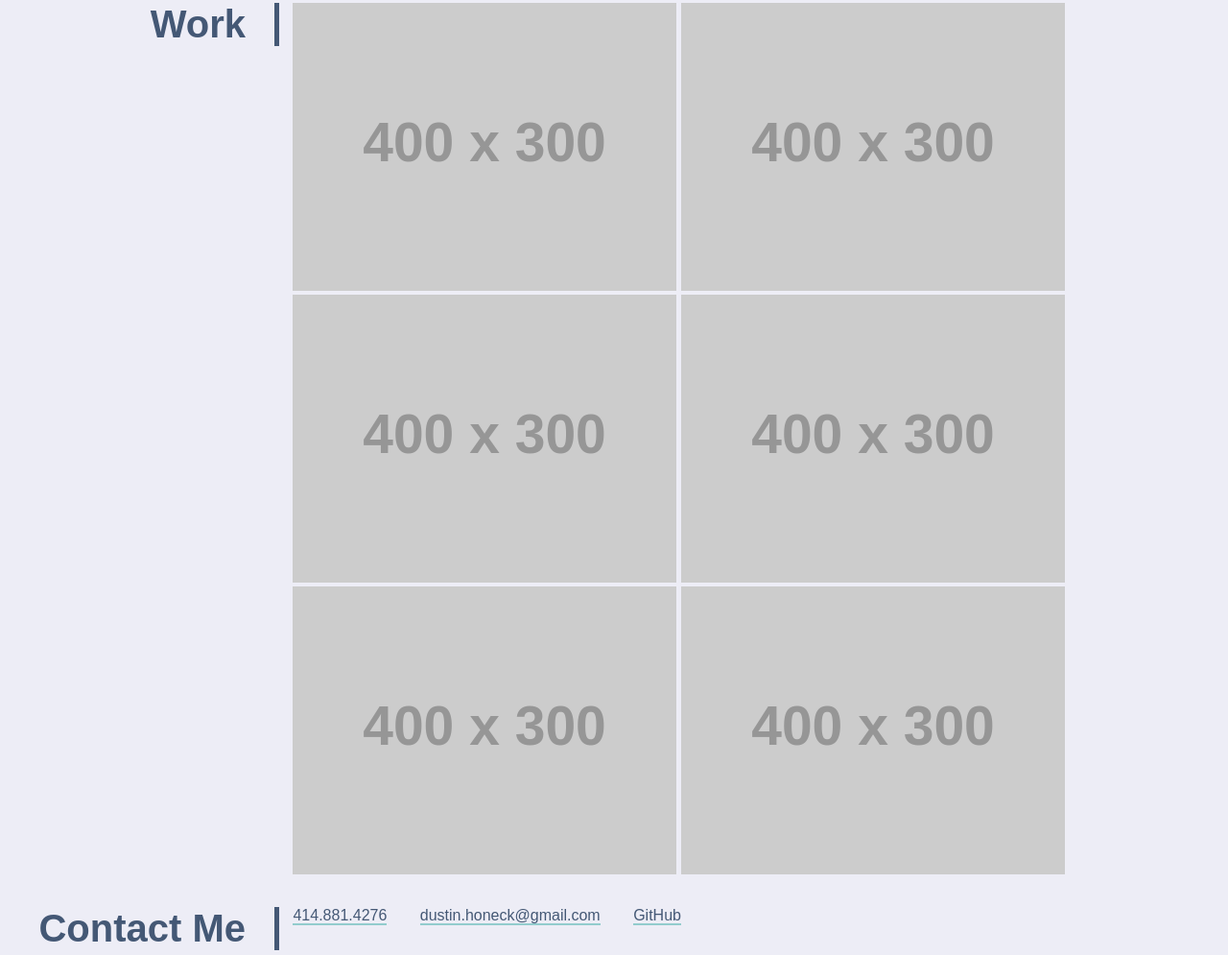
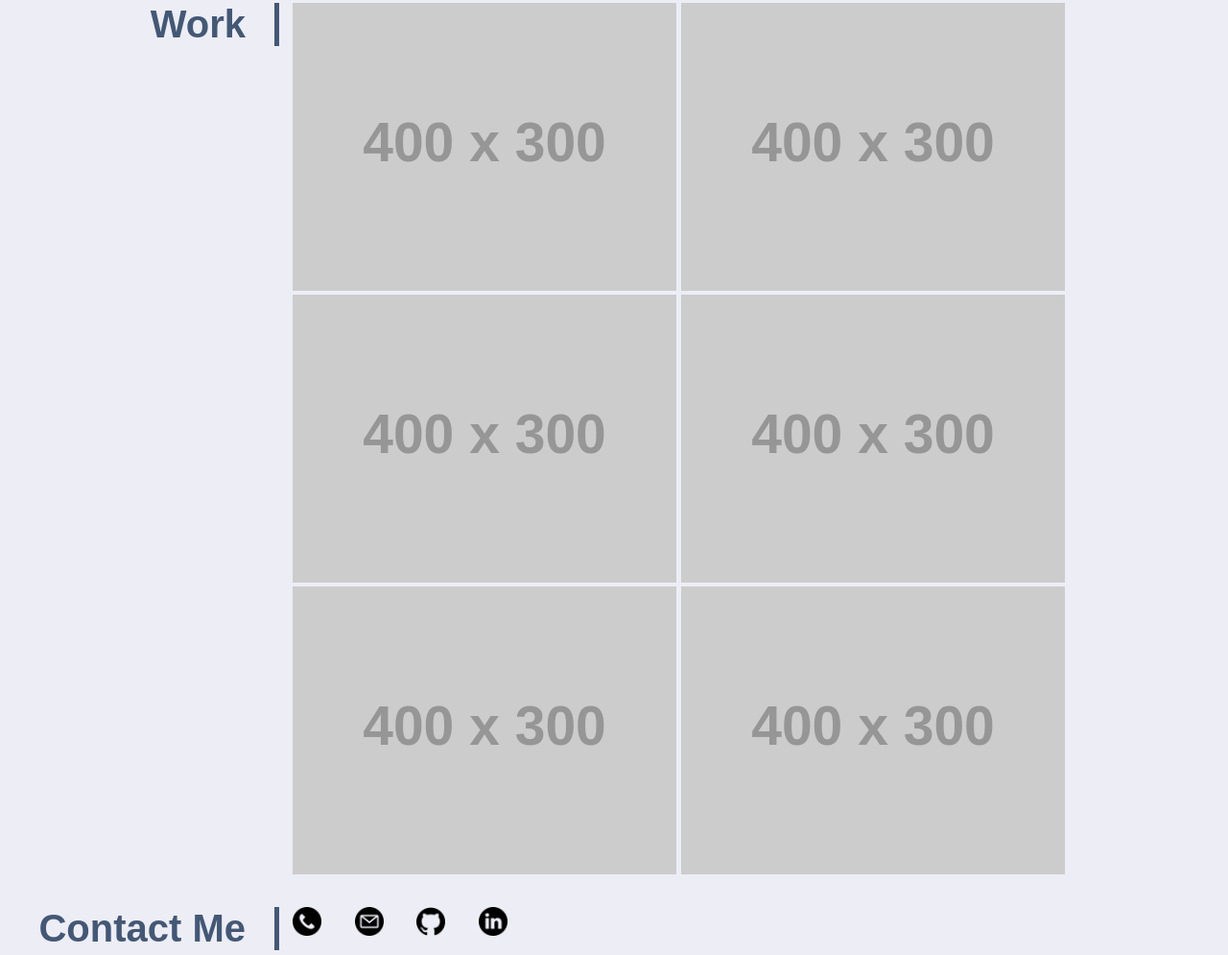
Before and after one commit to dhoneck/portfolio, a plain HTML site: page index.html in a window 1280 px wide. Shown: the part 448-1443 px from the top of the page at 96% size. Drawn offline with Linux system fonts and the light colour scheme; placeholder pictures from the web are drawn by us.

Commit message:
Replace contact me text with images

```diff
--- a/assets/css/styles.css
+++ b/assets/css/styles.css
@@ -84,7 +84,6 @@ section h3 {
 #contact-me li {
     display: inline;
     margin-right: 30px;
-    border-bottom: var(--branded-cyan) solid 2px;
 }
 
 #contact-me a {
@@ -94,3 +93,8 @@ section h3 {
 #contact-me ul{
     padding: 0;
 }
+
+#contact-me img {
+    width: 30px;
+    height: 30px;
+}
--- a/index.html
+++ b/index.html
@@ -41,9 +41,10 @@
         <h3>Contact Me</h3>
         <div class="section-content">
             <ul>
-                <li><a href="tel:4148814276">414.881.4276</a></li>
-                <li><a href="mailto:dustin.honeck@gmail.com">dustin.honeck@gmail.com</a></li>
-                <li><a href="https://github.com/dhoneck/">GitHub</a></li>
+                <li><a href="tel:4148814276"><img src="./assets/images/phone.png" alt="Phone icon"></a></li>
+                <li><a href="mailto:dustin.honeck@gmail.com"><img src="./assets/images/email.png" alt="Email icon"></a></li>
+                <li><a href="https://github.com/dhoneck/"><img src="./assets/images/github.png" alt="GitHub icon"></a></li>
+                <li><a href="https://www.linkedin.com/in/dustin-honeck/"><img src="./assets/images/linkedin.png" alt="LinkedIn Icon"></a></li>
             </ul>
         </div>
     </section>
```
Also changed, not shown: assets/images/email.png (added), assets/images/github.png (added), assets/images/linkedin.png (added), assets/images/phone.png (added).
